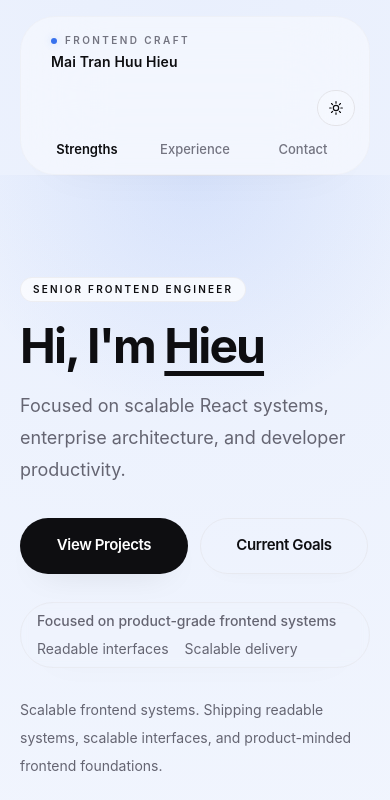
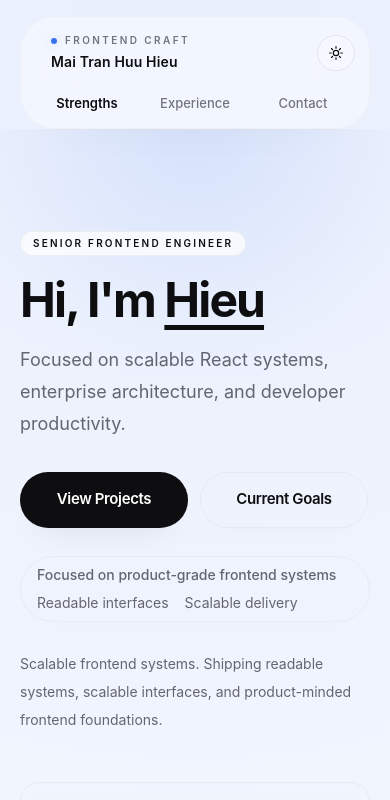
Before and after one commit to hieu-mth/hieu-mth, a Next.js app: page / in a window 390 px wide. Shown: the top 800 px of the page. Built offline with nearby package versions, Linux system fonts and the light colour scheme.

Commit message:
updated UI

```diff
--- a/src/features/profile/components/ContactSection.tsx
+++ b/src/features/profile/components/ContactSection.tsx
@@ -68,7 +68,7 @@ export function ContactSection() {
                 </div>
               </div>
 
-              <div className="flex flex-wrap items-center justify-center gap-3">
+              <div className="grid gap-3 sm:flex sm:flex-wrap sm:items-center sm:justify-center">
                 {contactActions.map((action) => {
                   const isExternal =
                     action.href.startsWith('http') ||
@@ -80,7 +80,7 @@ export function ContactSection() {
                       asChild
                       variant={action.variant}
                       size="lg"
-                      className="min-w-[11rem] px-8"
+                      className="w-full min-w-0 px-8 sm:w-auto sm:min-w-[11rem]"
                     >
                       <a
                         href={action.href}
--- a/src/features/profile/components/ProfileNavbar.tsx
+++ b/src/features/profile/components/ProfileNavbar.tsx
@@ -1,4 +1,6 @@
 'use client';
+
+import type { MouseEvent } from 'react';
 
 import { ThemeToggle } from '@/components/ui';
 import { ProfileNavLinks } from '@/features/profile/components/ProfileNavLinks';
@@ -14,7 +16,7 @@ const navigation = [
 ] satisfies Array<{ label: string; href: `#${string}` }>;
 
 export function ProfileNavbar({ name }: ProfileNavbarProps) {
-  const handleHeroClick = (event: React.MouseEvent<HTMLAnchorElement>) => {
+  const handleHeroClick = (event: MouseEvent<HTMLAnchorElement>) => {
     event.preventDefault();
 
     const heroSection = document.getElementById('hero');
@@ -33,7 +35,7 @@ export function ProfileNavbar({ name }: ProfileNavbarProps) {
     <header className="sticky top-0 z-50">
       <div className="mx-auto max-w-6xl px-5 pt-4 sm:px-6 lg:px-8">
         <div className="rounded-[2.2rem] border border-border/30 bg-background/46 px-3.5 py-2 shadow-[0_26px_52px_-38px_hsl(var(--foreground)_/_0.06)] backdrop-blur-2xl supports-[backdrop-filter]:bg-background/40">
-          <div className="flex flex-col gap-2.5 md:grid md:grid-cols-[minmax(0,1fr)_auto_minmax(0,1fr)] md:items-center md:gap-4">
+          <div className="grid grid-cols-[minmax(0,1fr)_auto] items-center gap-3 md:grid-cols-[minmax(0,1fr)_auto_minmax(0,1fr)] md:gap-4">
             <a
               href="#hero"
               onClick={handleHeroClick}
```
